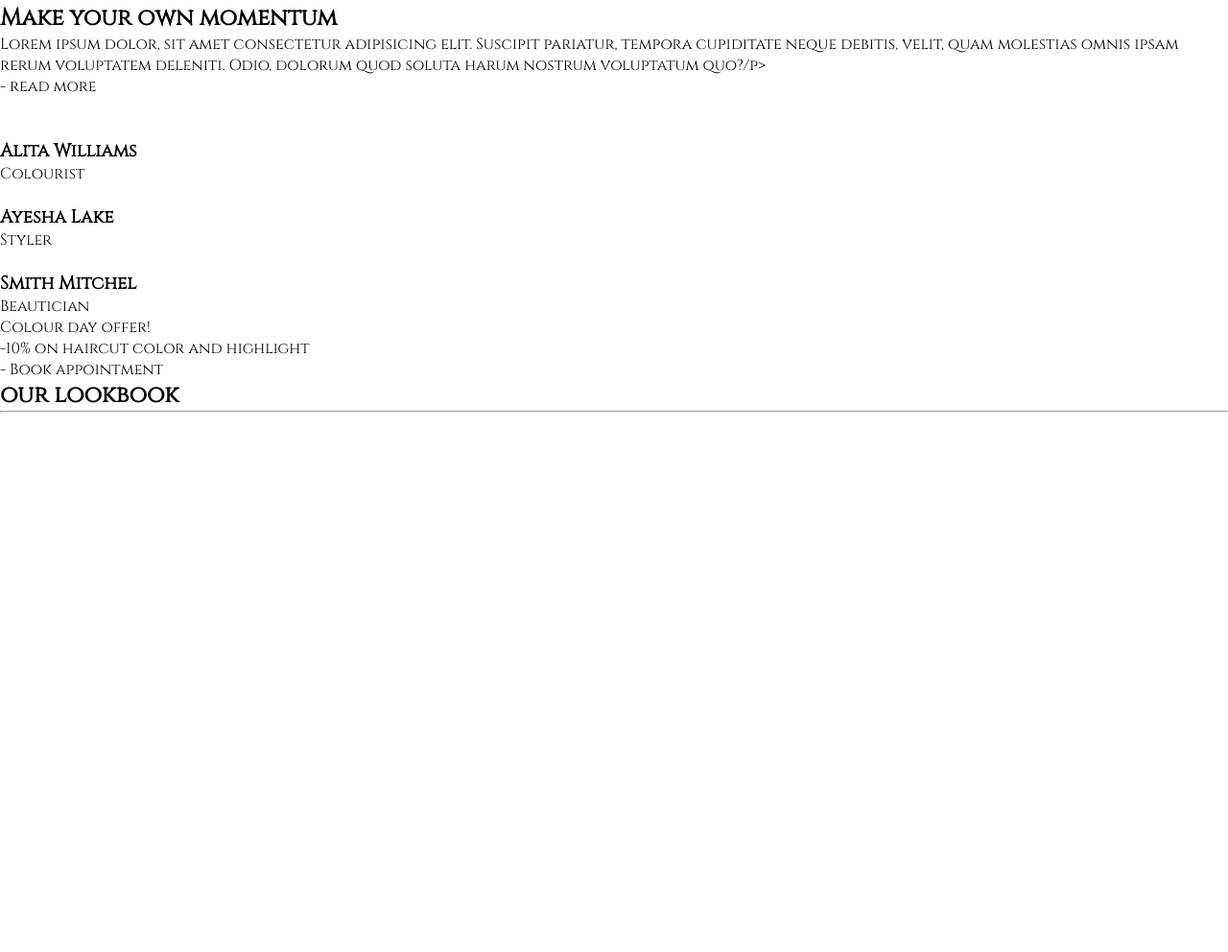
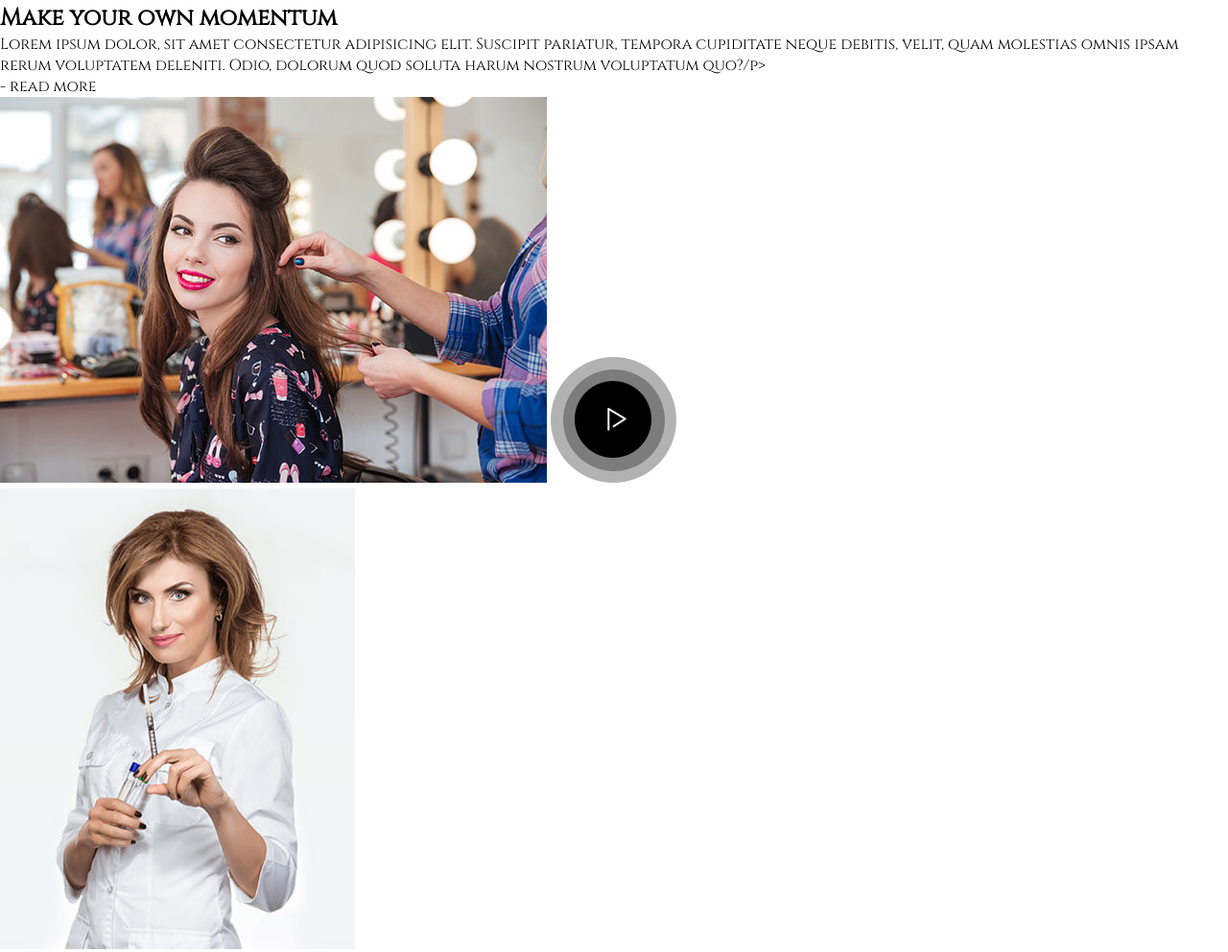
Before and after one commit to RScanlon2021/hair_Salon, a plain HTML site: page index.html in a window 1280 px wide. Shown: the part 1440-2432 px from the top of the page at 96% size. Before the commit the page ends 2002 px from the top, so only its background shows below. Drawn offline with Linux system fonts and the light colour scheme.

Commit message:
stylist section complete

```diff
--- a/index.html
+++ b/index.html
@@ -80,7 +80,7 @@
       </div>
     </section>
     <section class="video-section">
-      <div class="video-container-text">
+      <div class="video-text">
         <h2>Make your own momentum</h2>
         <p>
           Lorem ipsum dolor, sit amet consectetur adipisicing elit. Suscipit
@@ -90,27 +90,32 @@
         </p>
         <span>- read more</span>
       </div>
-      <div class="video-container-video">
-        <img src="#" alt="" />
+      <div class="video-container">
+        <img
+          class="video-thumbnail"
+          src="assets/images/Home3-Video.jpg"
+          alt=""
+        />
+        <img class="video-icon" src="assets/images/video_icon.png" alt="" />
       </div>
     </section>
     <section class="stylist-container">
-      <div>
-        <img src="#" alt="" />
+      <div class="stylist">
+        <img src="assets/images/Styler-01.jpg" alt="" />
         <span>
           <h3>Alita Williams</h3>
           <p>Colourist</p>
         </span>
       </div>
-      <div>
-        <img src="#" alt="" />
+      <div class="stylist">
+        <img src="assets/images/Styler-02.jpg" alt="" />
         <span>
           <h3>Ayesha Lake</h3>
           <p>Styler</p>
         </span>
       </div>
-      <div>
-        <img src="#" alt="" />
+      <div class="stylist">
+        <img src="assets/images/Styler-03.jpg" alt="" />
         <span>
           <h3>Smith Mitchel</h3>
           <p>Beautician</p>
```
